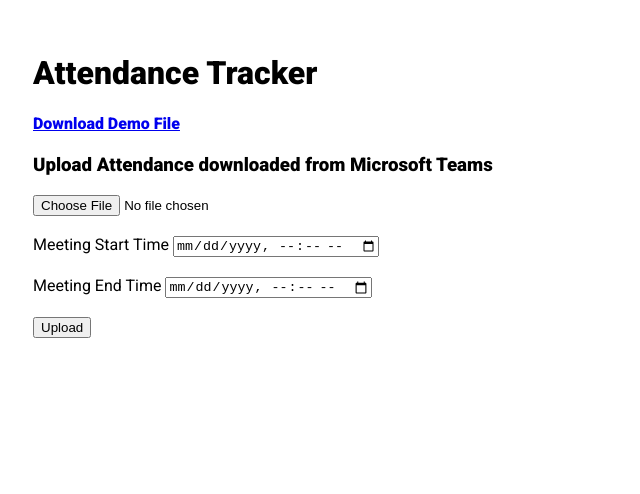
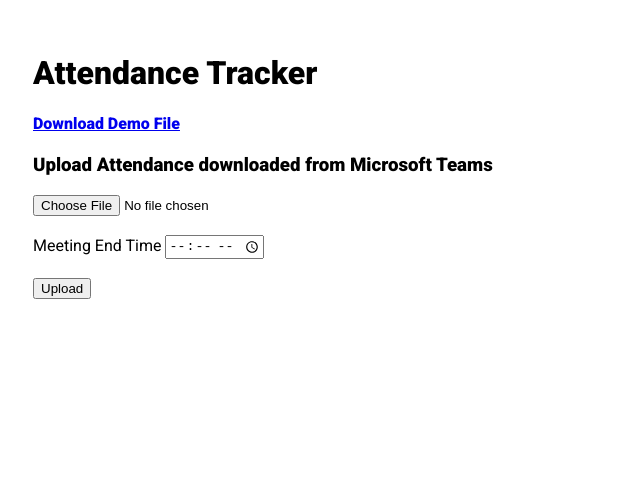
Before and after one commit to oscarsiles/teams_attendance_tracker, a Flask app: page / in a window 1280 px wide. Shown: the top 494 px of the page, without its empty margins (0-640 px from the left). Run offline with Flask 2, Linux system fonts and the light colour scheme.

Commit message:
User only selects time noe and not the date, removed metting start time option

```diff
--- a/app/app.py
+++ b/app/app.py
@@ -24,12 +24,11 @@ def data():
 
     if request.method == "POST":
         #Time Format for Chrome
-        time_format = '%Y-%m-%dT%H:%M'
+        time_format = '%H:%M'
 
         #Convert time from html to python datetime.
-        start_time = datetime.strptime(request.form['start_time'], time_format)
-        end_time = datetime.strptime(request.form['end_time'], time_format)
-        print(f'Edited  Time: {start_time} -- {end_time}')
+        # end_time = datetime.strptime(request.form['end_time'], time_format)
+        end_time = request.form['end_time']
 
         #Get file uploaded by user
         file = request.files['attendance-file']
@@ -57,7 +56,8 @@ def data():
         print(df)
 
         #calculate time attended and return a dataframe
-        result = calculate_attendance(df, start_time, end_time)
+        result = calculate_attendance(df, end_time)
+        print(result)
         result_copy = result
         #convert result dataframe to .csv file for user to download
         result_filename = "[ATTENDANCE]" + filename_without_extension + ".csv"
--- a/app/templates/index.html
+++ b/app/templates/index.html
@@ -41,11 +41,11 @@
           required
         />
         <br /><br />
-        <label for="start_time">Meeting Start Time</label>
+        <!-- <label for="start_time">Meeting Start Time</label>
         <input type="datetime-local" name="start_time" required />
-        <br /><br />
+        <br /><br /> -->
         <label for="end_time">Meeting End Time</label>
-        <input type="datetime-local" name="end_time" required />
+        <input type="time" name="end_time" required />
         <br /><br />
         <input type="submit" value="Upload" />
       </form>
```
Also changed, not shown: app/attendance.py (+23 -3 lines), app/templates/download.html (+11 -0 lines).
